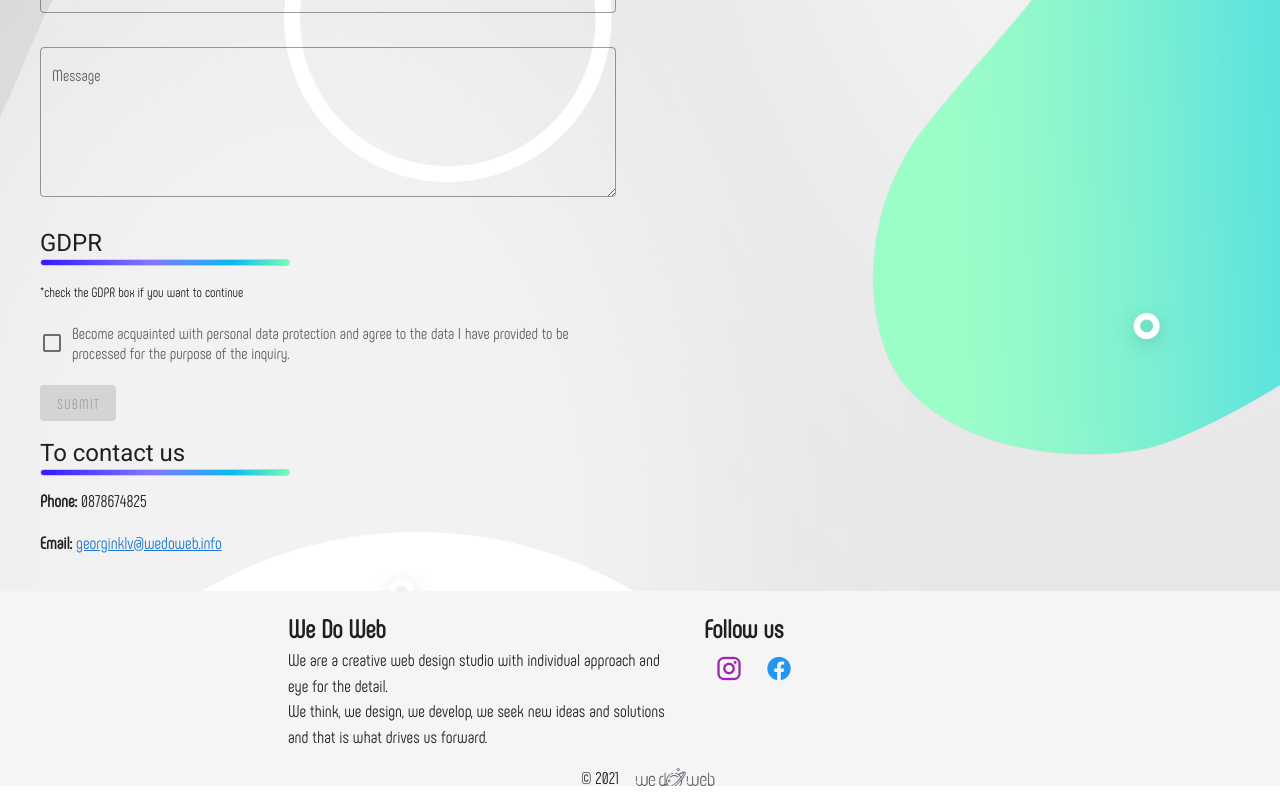
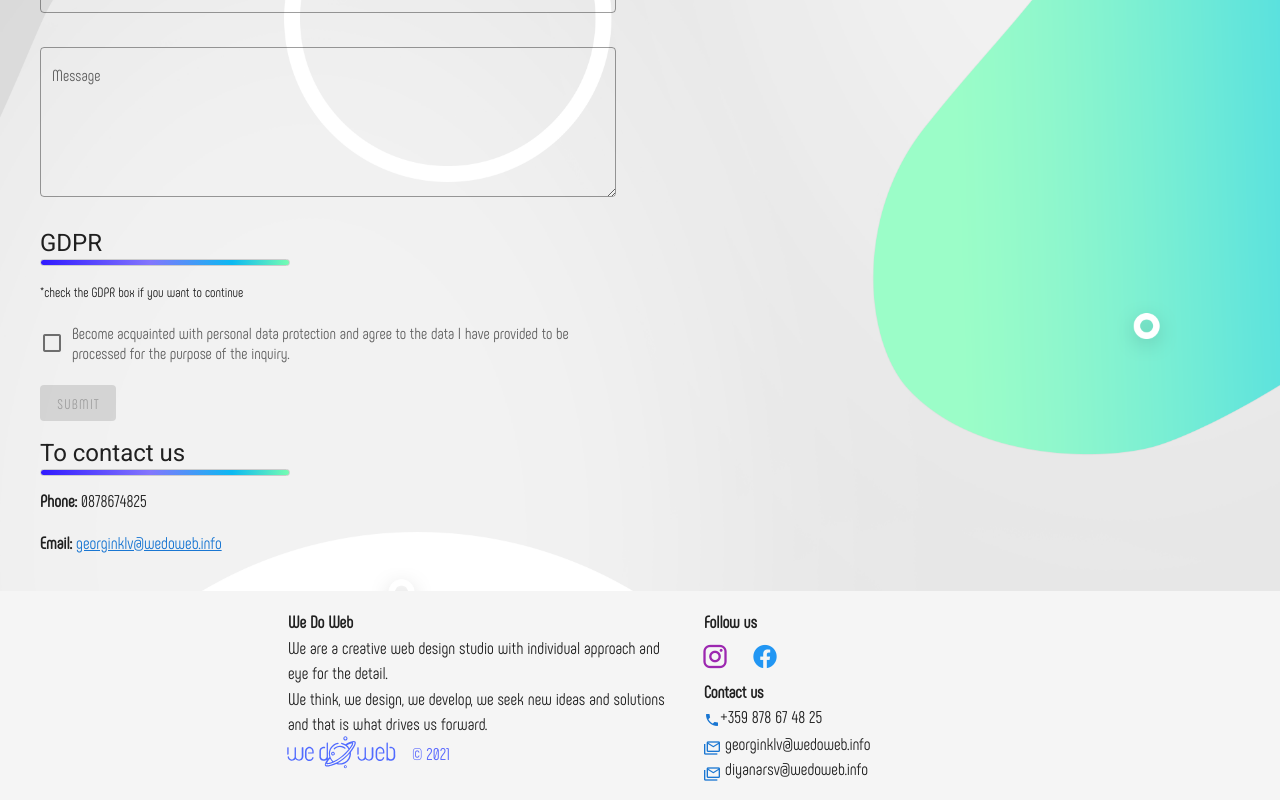
Before and after one commit to georginklv/wedoweb, a Vue app: page /contacts in a window 1280 px wide. Shown: the part 1244-2044 px from the top of the page. Built offline with nearby package versions, Linux system fonts and the light colour scheme; what vue-head would draw is missing.

Commit message:
add animations, edit footer

```diff
--- a/package.json
+++ b/package.json
@@ -8,6 +8,8 @@
 		"lint": "vue-cli-service lint"
 	},
 	"dependencies": {
+		"animate.css": "^4.1.1",
+		"aos": "^3.0.0-beta.6",
 		"core-js": "^3.6.5",
 		"emailjs": "^3.4.0",
 		"emailjs-com": "^2.6.4",
--- a/src/components/OurProjects.vue
+++ b/src/components/OurProjects.vue
@@ -2,7 +2,7 @@
 	<v-app>
 		<div class="wrapper mt-16">
 			<v-col class="pa-0">
-				<div class="title">
+				<div class="title" data-aos="fade-up" data-aos-duration="1000">
 					<p class="font-weight-medium text-uppercase">Our</p>
 					<p class="font-weight-black text-uppercase">Space</p>
 					<div class="line"></div>
@@ -21,7 +21,8 @@
 					</v-row>
 				</v-container>
 				<v-row class="card-wrapper my-10">
-					<v-btn to="/portfolio" color="orange" class="rounded-pill" text>
+					<v-btn to="/portfolio" color="orange" class="rounded-pill" text
+					data-aos="zoom-in" data-aos-duration="1500">
 						portfolio
 					</v-btn>
 				</v-row>
--- a/src/components/TalkButton.vue
+++ b/src/components/TalkButton.vue
@@ -16,6 +16,9 @@
 						width="120px"
 						v-bind="attrs"
 						v-on="on"
+						data-aos="zoom-in"
+						data-aos-duration="1500"
+						data-aos-delay="50"
 					>
 						let's talk
 					</v-btn>
--- a/src/components/TheBlog.vue
+++ b/src/components/TheBlog.vue
@@ -2,7 +2,7 @@
 	<v-app>
 		<div class="wrapper mt-16">
 			<v-col class="pa-0">
-				<div class="title">
+				<div class="title" data-aos="fade-up" data-aos-duration="1000">
 					<p class="font-weight-medium text-uppercase">Our</p>
 					<p class="font-weight-black text-uppercase">Blog</p>
 					<div class="line"></div>
@@ -20,7 +20,8 @@
 					</v-carousel>
 				</v-row>
 				<v-row class="card-wrapper my-10">
-					<v-btn to="/blog" color="orange" class="rounded-pill" text>
+					<v-btn to="/blog" color="orange" class="rounded-pill"
+					text data-aos="zoom-in" data-aos-duration="1500">
 						blog
 					</v-btn>
 				</v-row>
--- a/src/components/TheFooter.vue
+++ b/src/components/TheFooter.vue
@@ -3,17 +3,22 @@
 		<div class="footer-wrapper">
 			<v-col lg="4" md="4" sm="6" xs="12">
 				<div class="content-wrapper">
-					<h2>We Do Web</h2>
+					<h4>We Do Web</h4>
 					<p>
 						We are a creative web design studio with individual approach and eye for the detail. <br>
 						We think, we design, we develop, we seek new ideas and solutions and that is what drives us forward.
 					</p>
+					<v-row justify="left" class="logoyear">
+						<img src="../assets/logoHorizontal50x146.svg" alt="" class="logo"/>
+						<span class="px-4">&copy; {{ new Date().getFullYear() }}</span>
+					</v-row>
 				</div>
 			</v-col>
 
 			<v-col lg="3" md="4" sm="6" xs="12">
 				<div>
-					<h2>Follow us</h2>
+					<h4>Follow us</h4>
+					<div class="social">
 						<v-btn
 							icon
 							large
@@ -21,7 +26,7 @@
 							target="_blank"
 							href="https://www.instagram.com/wedoweb.website/"
 						>
-						<v-icon>mdi-instagram</v-icon>
+							<v-icon class="insta">mdi-instagram</v-icon>
 						</v-btn>
 						<v-btn
 							icon
@@ -33,12 +38,46 @@
 							<v-icon>mdi-facebook</v-icon>
 						</v-btn>
 					</div>
+					<div class="contacts">
+						<div class="call">
+							<h4>Contact us</h4>
+							<div class="digits">
+								<v-icon
+									class="phone"
+									color="blue darken-2"
+									small
+								>
+								mdi-phone
+								</v-icon>
+								<p>+359 878 67 48 25</p>
+							</div>
+						</div>
+						<div class="mail">
+							<div class="digits">
+								<v-icon
+									class="msg"
+									color="blue darken-2"
+									small
+								>
+								mdi-email-multiple-outline
+								</v-icon>
+									<p class="mails">georginklv@wedoweb.info</p>
+							</div>
+							<div class="digits">
+								<v-icon
+									class="msg"
+									color="blue darken-2"
+									small
+								>
+								mdi-email-multiple-outline
+								</v-icon>
+									<p class="mails">diyanarsv@wedoweb.info</p>
+							</div>
+						</div>
+					</div>
+				</div>
 			</v-col>
 		</div>
-		<v-row justify="center">
-			<span class="px-4">&copy; {{ new Date().getFullYear() }}</span>
-			<img src="../assets/logoHorizontal50x146.svg" alt="" />
-		</v-row>
 	</v-footer>
 </template>
 
@@ -53,12 +92,39 @@ export default {};
 	justify-content: center;
 	width: 100%;
 }
+.social {
+	margin-left: -14px;
+}
+.logo {
+	transform: translateY(-9px);
+}
+.logoyear {
+	transform: translateX(10px);
+	filter: invert(40%) sepia(30%) saturate(2333%) hue-rotate(210deg) brightness(91%) contrast(150%);
+}
+.digits {
+	display: flex;
+	flex-direction: row;
+}
+.mail {
+	margin-top: -15px;
+}
+.mails {
+	margin-bottom: 0px;
+}
+.phone {
+	transform: translateY(-5px);
+}
+.msg {
+	margin-right: 5px;
+	transform: translateY(5px);
+}
 .footer {
 	flex-direction: column;
 	max-height: 170px;
 }
 img {
-	width: 80px;
+	width: 110px;
 }
 .content-wrapper {
 	display: flex;
--- a/src/components/TheHeader.vue
+++ b/src/components/TheHeader.vue
@@ -2,7 +2,7 @@
   <v-app>
     <div class="wrapper">
       <v-col cols="auto" class="pa-0">
-        <div class="header-pic">
+        <div class="header-pic animate__animated animate__fadeIn">
           <img
             src="../assets/headerText2.png"
             class="headerImg"
@@ -10,7 +10,7 @@
           />
           <div class="morph"></div>
         </div>
-        <div class="parallax">
+        <div class="parallax animate__animated animate__fadeInUp animate__delay-10s">
           <img src="../assets/p3.png" data-speed="-5" class="layer" id="up" />
           <img
             src="../assets/p1.png"
@@ -24,12 +24,12 @@
             class="layer"
             id="planet"
           />
-          <img src="../assets/p1.png" data-speed="-2" class="layer" id="" />
+          <img src="../assets/p1.png" data-speed="-2" class="layer"/>
           <img src="../assets/p3.png" data-speed="-10" class="layer" id="up" />
           <img src="../assets/p3.png" data-speed="10" class="layer" id="up" />
         </div>
         <v-row class="btn-wrapper">
-          <div class="line"></div>
+          <div class="line" data-aos="fade-up"></div>
           <talk-button />
         </v-row>
       </v-col>
@@ -229,7 +229,7 @@ function parallax(e) {
 
 @media screen and (max-width: 450px) {
   .headerImg {
-    width: 200%;
+    width: 180%;
     margin: -2vh 0 0 -20vh;
   }
   .morph {
@@ -243,7 +243,7 @@ function parallax(e) {
 }
 @media screen and (max-width: 375px) {
   .headerImg {
-    width: 200%;
+    width: 180%;
     margin: -2vh 0 0 -18vh;
   }
   .morph {
--- a/src/components/TheQuestions.vue
+++ b/src/components/TheQuestions.vue
@@ -2,7 +2,7 @@
 	<v-app>
 		<div class="wrapper mt-16">
 			<v-col class="pa-0">
-				<div class="title">
+				<div class="title" data-aos="fade-up" data-aos-duration="1000">
 					<p class="font-weight-black text-uppercase">FAQ</p>
 					<div class="line"></div>
 				</div>
--- a/src/main.js
+++ b/src/main.js
@@ -6,6 +6,9 @@ import './registerServiceWorker';
 import VueAnalytics from 'vue-analytics';
 import VueMeta from 'vue-meta';
 import VueHead from 'vue-head';
+import 'animate.css';
+import AOS from 'aos';
+import 'aos/dist/aos.css';
 
 //Meta
 Vue.use(VueMeta);
@@ -20,7 +23,10 @@ Vue.use(VueAnalytics, {
 Vue.config.productionTip = false;
 
 new Vue({
+	created() {
+		AOS.init();
+	},
 	router,
 	vuetify,
 	render: (h) => h(App),
-}).$mount('#app');
+}).$mount("#app");
--- a/src/views/Contacts.vue
+++ b/src/views/Contacts.vue
@@ -1,7 +1,7 @@
 <template>
 	<div class="background-wrapper">
 		<div class="wrapper">
-			<div class="title">
+			<div class="title" data-aos="fade-up" data-aos-duration="1000">
 				<p class="font-weight-black text-uppercase mt-10">Contact us</p>
 				<div class="line mb-6"></div>
 			</div>
--- a/src/views/Portfolio.vue
+++ b/src/views/Portfolio.vue
@@ -2,7 +2,7 @@
 	<v-app>
 		<div class="background-wrapper">
 			<div class="wrapper">
-				<div class="title">
+				<div class="title" data-aos="fade-up" data-aos-duration="1000">
 					<p class="font-weight-black text-uppercase mt-16">Portfolio</p>
 					<div class="line mb-16"></div>
 				</div>
--- a/src/views/allBlogs.vue
+++ b/src/views/allBlogs.vue
@@ -2,7 +2,7 @@
 	<v-app>
 		<div class="background-wrapper">
 			<div class="wrapper">
-				<div class="title">
+				<div class="title" data-aos="fade-up" data-aos-duration="1000">
 					<p class="font-weight-black text-uppercase mt-16">Blog</p>
 					<div class="line mb-16"></div>
 				</div>
```
Also changed, not shown: src/components/WeKnowWeb.vue (+13 -7 lines), src/assets/circles.png (deleted), 1 other file (tests, documents, lock files or other folders). Lines whose indentation alone changed are shown as unchanged.
